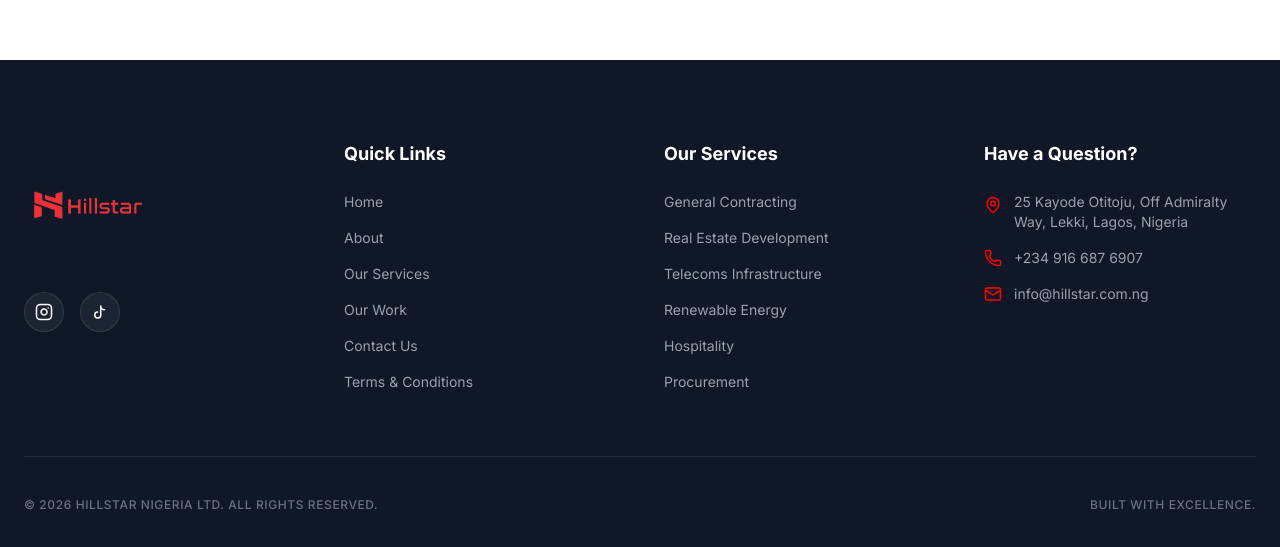
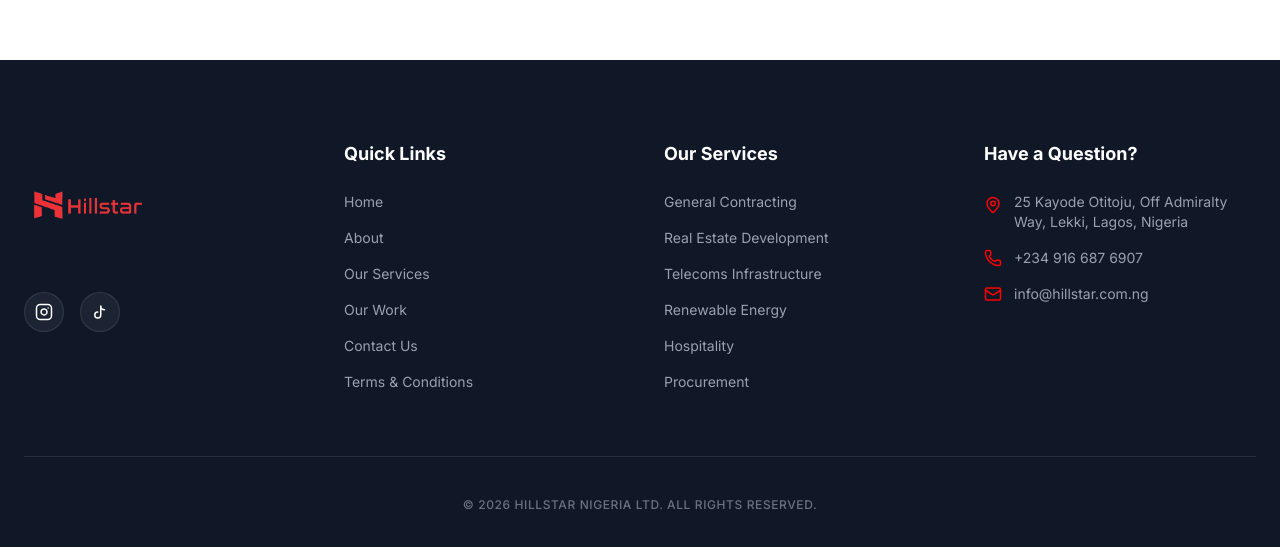
Before and after one commit to Olaiyanu/hillstar, a React (Vite) app: page /services/1 in a window 1280 px wide. Shown: the part 740-1287 px from the top of the page. Built offline with nearby package versions, Linux system fonts and the light colour scheme.

Commit message:
update the footer

```diff
--- a/src/components/Footer.tsx
+++ b/src/components/Footer.tsx
@@ -83,9 +83,8 @@ const Footer = () => {
         </div>
 
         {/* Copyright */}
-        <div className="pt-10 flex flex-col md:flex-row justify-between items-center gap-4 text-xs tracking-wider text-gray-500 uppercase font-medium">
+        <div className="pt-10 flex flex-col md:flex-row justify-center items-center gap-4 text-xs tracking-wider text-gray-500 uppercase font-medium">
           <p>© 2026 Hillstar Nigeria Ltd. All Rights Reserved.</p>
-          <p>Built with excellence.</p>
         </div>
       </div>
     </footer>
--- a/src/pages/PropertyDetail.tsx
+++ b/src/pages/PropertyDetail.tsx
@@ -179,10 +179,10 @@ const PropertyDetail = () => {
                   <Phone size={18} />
                   <span>Call Agent</span>
                 </a>
-                <button className="w-full flex items-center justify-center gap-3 bg-white text-gray-900 border border-gray-200 py-4 rounded-xl font-bold transition-all hover:bg-gray-100">
+                <a href="mailto:info@hillstar.com.ng" className="w-full flex items-center justify-center gap-3 bg-white text-gray-900 border border-gray-200 py-4 rounded-xl font-bold transition-all hover:bg-gray-100">
                   <Mail size={18} />
                   <span>Send Message</span>
-                </button>
+                </a>
               </div>
 
               <div className="pt-6 border-t border-gray-100">
--- a/src/pages/ServiceDetailPage.tsx
+++ b/src/pages/ServiceDetailPage.tsx
@@ -104,7 +104,10 @@ const ServiceDetailPage = () => {
               </div>
 
               <div className="space-y-4">
-                 <button className="w-full flex items-center justify-center gap-3 bg-primary text-white py-5 rounded-2xl font-bold text-lg transition-all hover:bg-primary-dark shadow-[0_10px_30px_rgba(254,0,0,0.2)]">
+                 <button
+                   onClick={() => navigate('/#contact')}
+                   className="w-full flex items-center justify-center gap-3 bg-primary text-white py-5 rounded-2xl font-bold text-lg transition-all hover:bg-primary-dark shadow-[0_10px_30px_rgba(254,0,0,0.2)]"
+                 >
                    <span>Inquire Now</span>
                    <ArrowRight size={20} />
                  </button>
```
